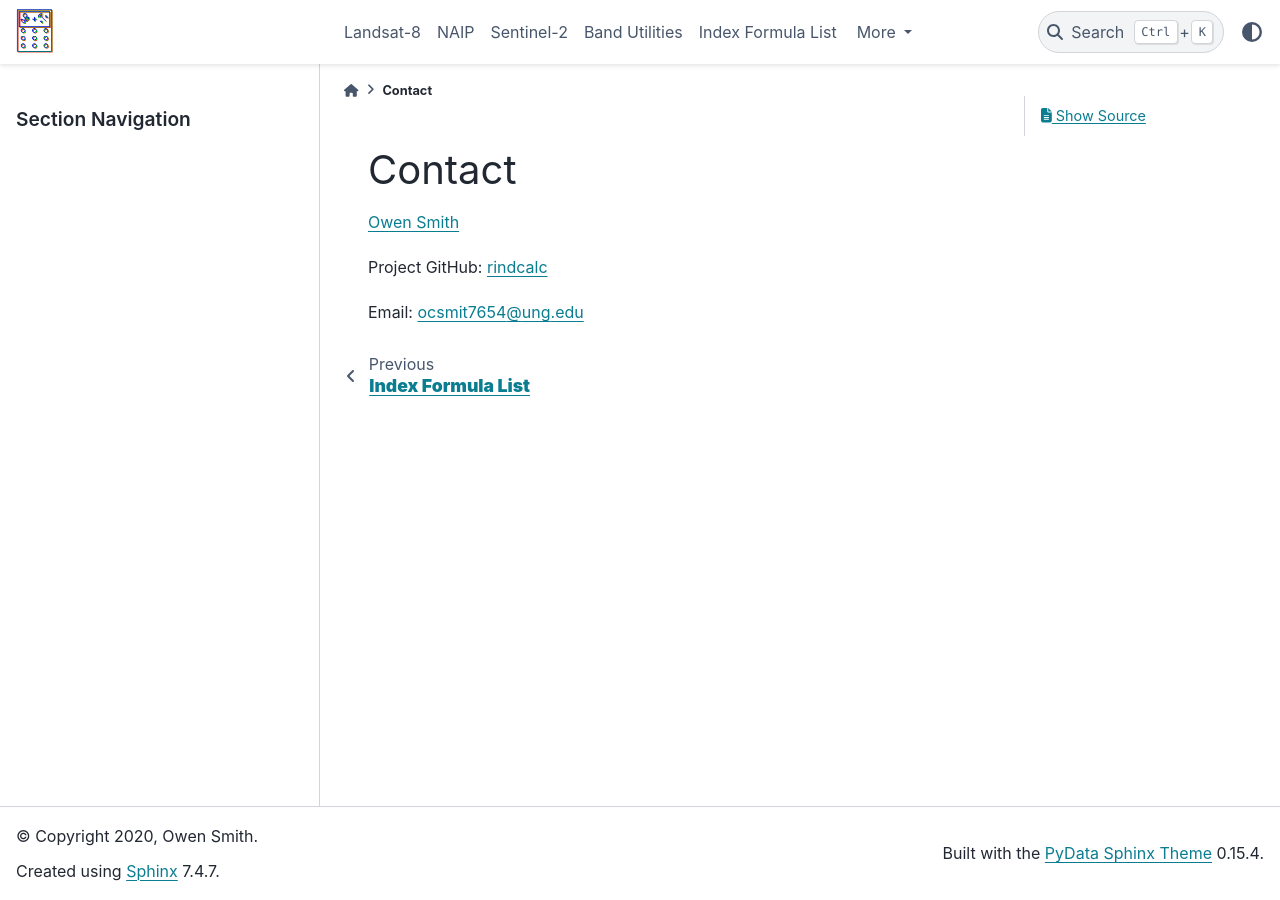
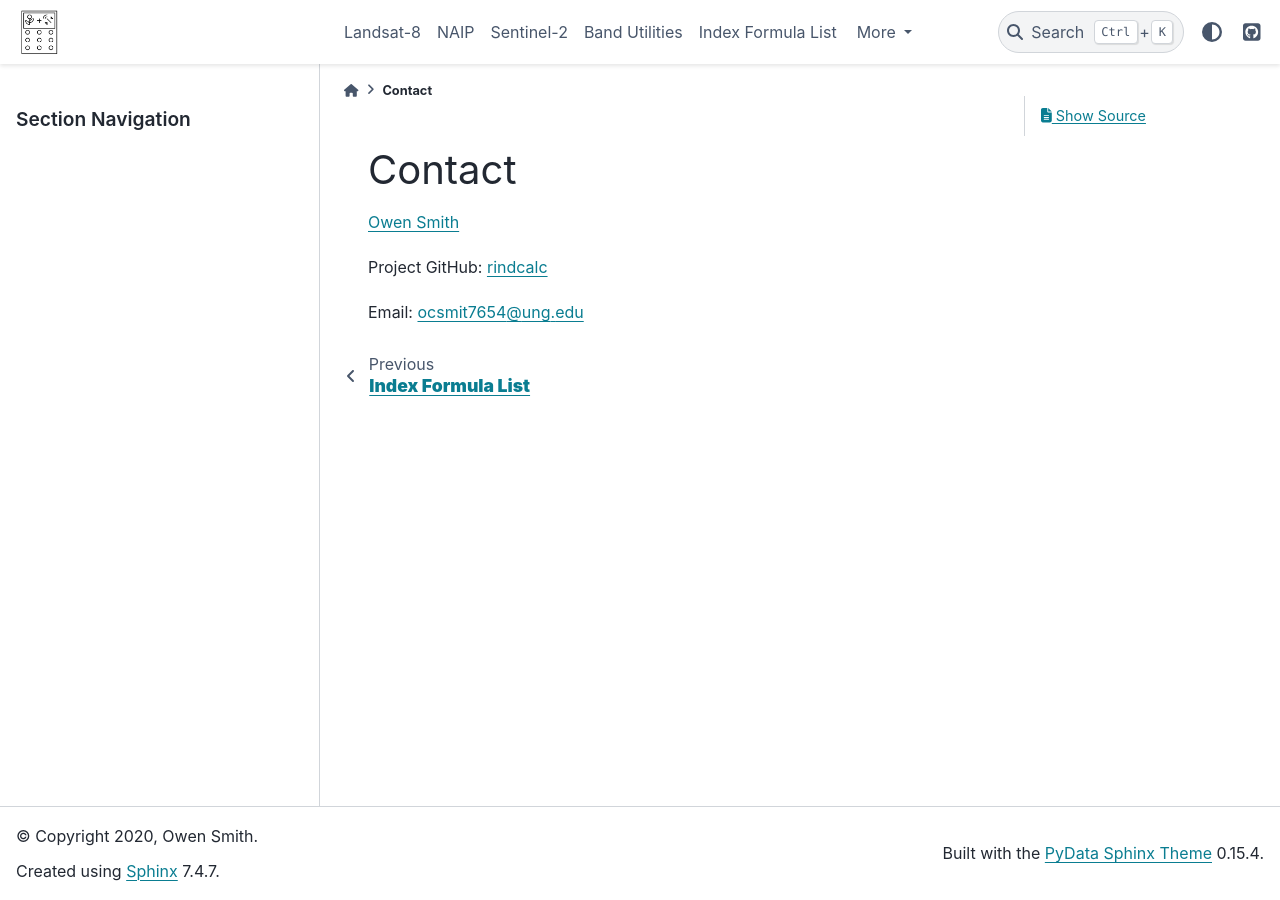
Before and after one commit to ocsmit/rindcalc, a Sphinx documentation site: the page built from docs/source/Contact.rst, in a window 1280 px wide. Built offline with Sphinx 7.4.7 and the PyData theme 0.15.4, drawn with Linux system fonts in a browser that asks for light colours.

Commit message:
Transition to single color logo

```diff
--- a/docs/source/conf.py
+++ b/docs/source/conf.py
@@ -60,12 +60,12 @@ autodoc_default_options = {
 # The theme to use for HTML and HTML Help pages.  See the documentation for
 # a list of builtin themes.
 
-html_logo = 'rindcalc logo_color.png'
+html_logo = 'rindcalc_logo.png'
 html_theme = "pydata_sphinx_theme"
 
-#html_theme_options = {
-#    "github_url": "https://github.com/ocsmit/rindcalc"
-#}
+html_theme_options = {
+    "github_url": "https://github.com/ocsmit/rindcalc"
+}
 
 # Add any paths that contain custom static files (such as style sheets) here,
 # relative to this directory. They are copied after the builtin static files,
```
Also changed, not shown: README.md (+1 -1 lines), docs/source/rindcalc_logo.png (renamed from docs/source/rindcalc logo.png).
